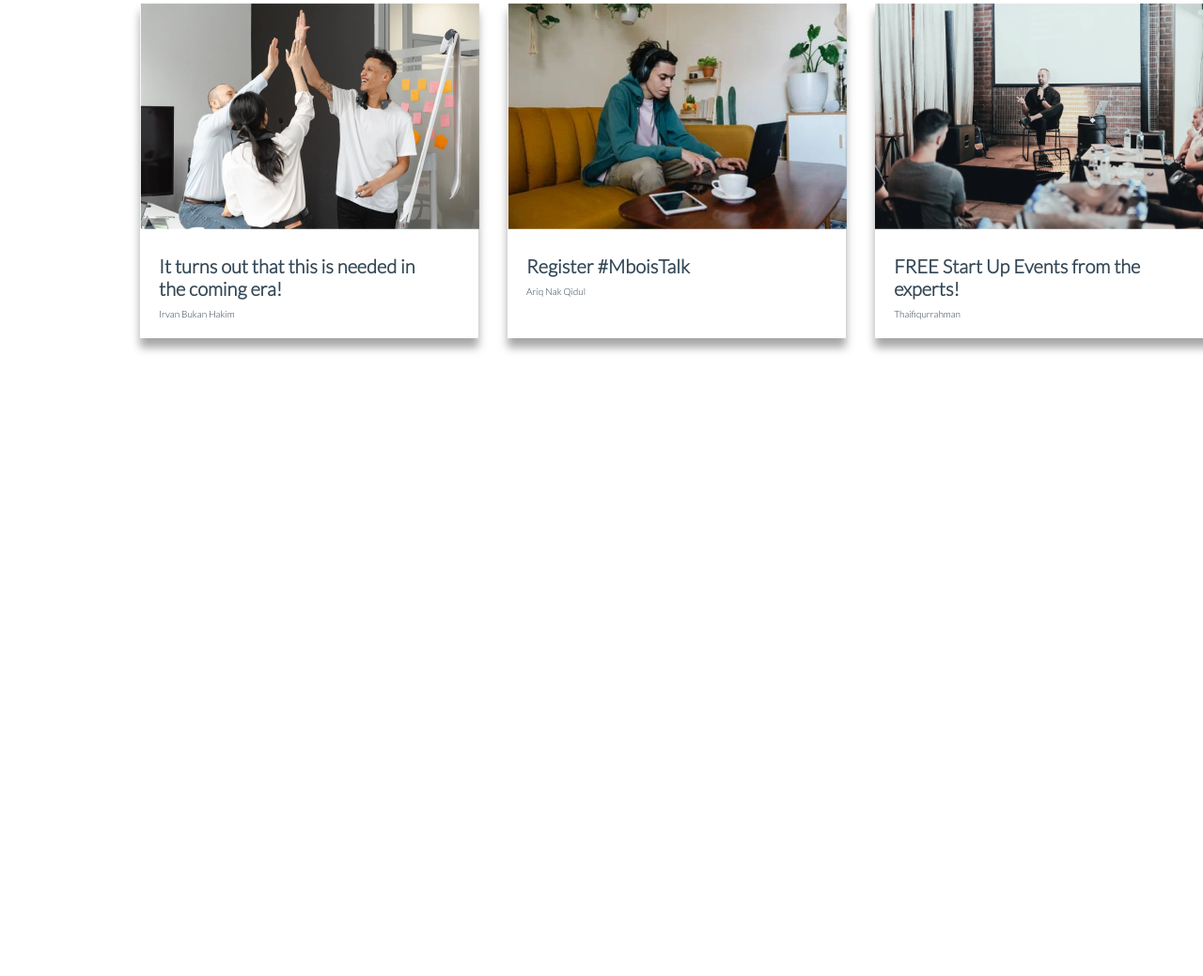
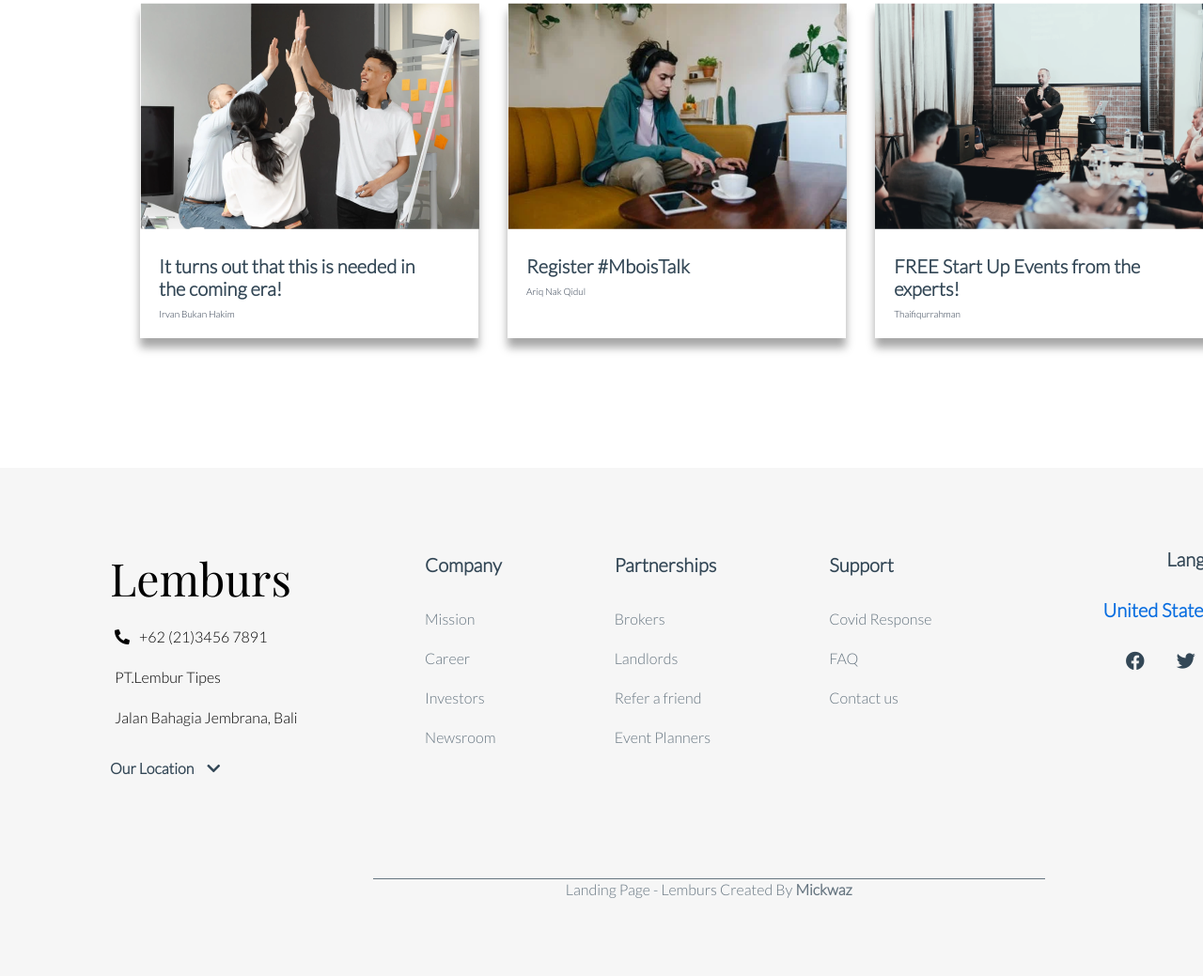
Before and after one commit to Coderushnepal/YunikaBajracharya, a plain HTML site: page design/5.lemburs_website/index.html in a window 1280 px wide. Shown: the part 3680-4719 px from the top of the page at 94% size. Before the commit the page ends 4079 px from the top, so only its background shows below. Drawn offline with nearby package versions, Linux system fonts and the light colour scheme.

Commit message:
Add footer in lemburs website

```diff
--- a/design/5.lemburs_website/index.html
+++ b/design/5.lemburs_website/index.html
@@ -5,7 +5,7 @@
     <meta charset="UTF-8">
     <meta http-equiv="X-UA-Compatible" content="IE=edge">
     <meta name="viewport" content="width=device-width, initial-scale=1.0">
-    <title>Lemburs Site</title>
+    <title>Lemburs</title>
 
     <link href="https://cdnjs.cloudflare.com/ajax/libs/font-awesome/5.13.0/css/all.min.css" rel="stylesheet">
     <link rel="stylesheet" href="https://cdnjs.cloudflare.com/ajax/libs/font-awesome/4.7.0/css/font-awesome.min.css">
@@ -266,17 +266,57 @@
 
         </div>
 
-        <!-- <div class="footer">
+        <div class="footer clearfix">
             <div class="address">
                 <h1>Lemburs</h1>
                 <ul>
-                    <li>+62 (21)3456 7891</li>
+                    <li><i class="fas fa-phone-alt" style="margin-right: 10px;"></i>+62 (21)3456 7891</li>
                     <li>PT.Lembur Tipes</li>
                     <li>Jalan Bahagia Jembrana, Bali</li>
-                    <li>Our Location</li>
                 </ul>
+                <p>Our Location<i class="fas fa-chevron-down" style="margin-left: 14px;"></i> </p>
             </div>
-        </div> -->
+            <div class="footer_wrapper">
+            <div class="links_section clearfix">
+                <div class="links">
+                    <h2>Company</h2>
+                    <ul>
+                        <li><a href="#">Mission</a></li>
+                        <li><a href="#">Career</a></li>
+                        <li><a href="#">Investors</a></li>
+                        <li><a href="#">Newsroom</a></li>
+                    </ul>
+                </div>
+                <div class="links">
+                    <h2>Partnerships</h2>
+                    <ul>
+                        <li><a href="#">Brokers</a></li>
+                        <li><a href="#">Landlords</a></li>
+                        <li><a href="#">Refer a friend</a></li>
+                        <li><a href="#">Event Planners</a></li>
+                    </ul>
+                </div>
+                <div class="links">
+                    <h2>Support</h2>
+                    <ul>
+                        <li><a href="#">Covid Response</a></li>
+                        <li><a href="#">FAQ</a></li>
+                        <li><a href="#">Contact us</a></li>
+                    </ul>
+                </div>
+            </div>
+            <div class="createdby">Landing Page - Lemburs Created By <b>Mickwaz</b></div>
+        </div>
+            <div class="connect">
+                <p>Language</p>
+                <p style="color: #086DE0;">United Stated<i class="fas fa-chevron-down" style="margin-left: 14px;"></i></p>
+                <div class="social_icons">
+                    <i class="fab fa-facebook"></i>
+                    <i class="fab fa-twitter"></i>
+                    <i class="fab fa-instagram"></i>
+                </div>
+            </div>
+        </div>
 
     </div>
 </body>
--- a/design/5.lemburs_website/style.css
+++ b/design/5.lemburs_website/style.css
@@ -589,6 +589,125 @@
 }
 
 .footer {
-    border: 2px solid purple;
-    background: #F7F7F7;
+    /* border: 2px solid yellow; */
+    background: #F6F6F6;
+    margin-top: 99px;
 }
+
+.address {
+    /* border: 2px solid yellow; */
+    float: left;
+    margin: 90.9px 80.5px 212.5px 117px;
+}
+
+.address h1 {
+    font-family: Playfair Display;
+    font-style: normal;
+    font-weight: normal;
+    font-size: 48px;
+    line-height: 53px;
+    margin-bottom: 24.5px;
+}
+
+.address ul li{
+    margin-left: -35px;
+    list-style: none;
+    margin-bottom: 21px;
+    font-family: Lato;
+    font-style: normal;
+    font-weight: normal;
+    font-size: 16px;
+    line-height: 22px;
+}
+
+.address p{
+    font-family: Lato;
+    font-style: normal;
+    font-weight: bold;
+    font-size: 16px;
+    line-height: 19px;
+    color: #334756;
+    margin-top: 33px;
+}
+
+.links_section {
+    float: left;
+    border-bottom: 1px solid #667580;
+    margin-top: 90.9px;
+    padding-bottom: 118.91px;
+    padding-left: 55px;
+}
+
+.links {
+    /* border: 2px solid black; */
+    float: left;
+    margin-right: 120px;
+}
+
+.links h2 {
+    font-family: Lato;
+    font-style: normal;
+    font-weight: bold;
+    font-size: 20px;
+    line-height: 24px;
+    color: #334756;
+    margin-bottom: 34.5px;
+}
+
+.links ul li {
+    list-style: none;
+    margin-left: -40px;
+    margin-bottom: 20px;
+}
+
+.links ul li a {
+    text-decoration: none;
+    font-family: Lato;
+    font-style: normal;
+    font-weight: normal;
+    font-size: 16px;
+    line-height: 22px;
+    color: #667580;
+}
+
+.links ul li a:hover {
+    color: black;
+}
+
+.createdby {
+    /* border: 2px solid black; */
+    font-family: Lato;
+    font-style: normal;
+    font-weight: 300;
+    font-size: 16px;
+    line-height: 22px;
+    color: #667580;
+    text-align: center;
+}
+
+.connect {
+    /* border: 2px solid black; */
+    float: right;
+    margin-top: 85px;
+    margin-right: 117px;
+    font-family: Lato;
+    font-style: normal;
+    font-weight: 600;
+    font-size: 20px;
+    line-height: 24px;
+    color: #334756;
+}
+
+.connect p {
+    text-align: right;
+    margin-bottom: 30px;
+}
+
+.social_icons i{
+    margin-left: 30px;
+}
+
+.footer_wrapper {
+    float: left;
+    /* border: 2px solid red; */
+}
```
